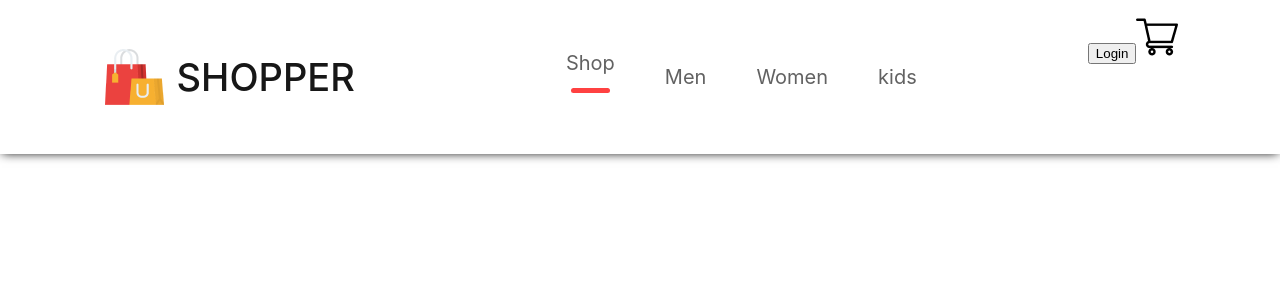
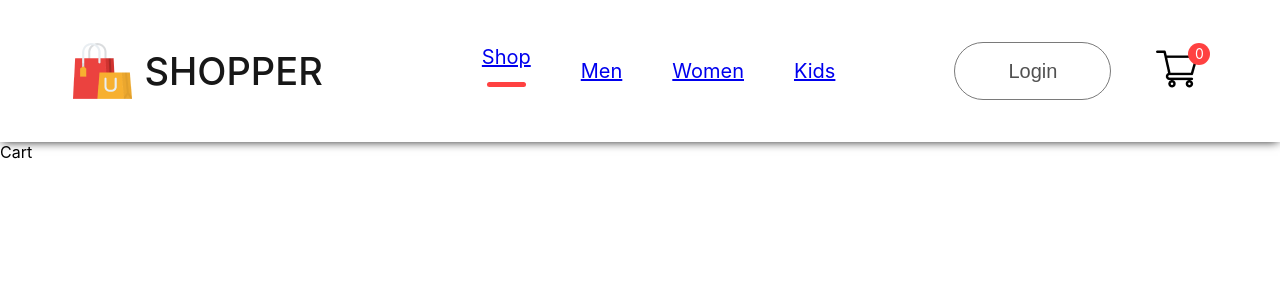
Before and after one commit to Teejay-deen/e-commerce-app, a React (Create React App) app: page /Cart in a window 1280 px wide. Shown: the top 300 px of the page. Built offline with nearby package versions, Linux system fonts and the light colour scheme.

Commit message:
adding Routes to App,jsx

```diff
--- a/package.json
+++ b/package.json
@@ -8,6 +8,7 @@
     "@testing-library/user-event": "^13.5.0",
     "react": "^18.2.0",
     "react-dom": "^18.2.0",
+    "react-router-dom": "^6.21.2",
     "react-scripts": "5.0.1",
     "web-vitals": "^2.1.4"
   },
--- a/src/App.js
+++ b/src/App.js
@@ -1,11 +1,29 @@
-
-import './App.css';
-import Navbar from './Components/Navbar/Navbar';
+import "./App.css";
+import Navbar from "./Components/Navbar/Navbar";
+import { BrowserRouter, Routes, Route } from "react-router-dom";
+import Shop from "./Pages/Shop";
+import ShopCategory from "./Pages/ShopCategory";
+import Product from "./Pages/Product";
+import Cart from "./Pages/Cart";
+import LoginSignup from "./Pages/LoginSignup";
 
 function App() {
   return (
     <div>
-      <Navbar />
+      <BrowserRouter>
+        <Navbar />
+        <Routes>
+          <Route path="/" element={<Shop />} />
+          <Route path="/mens" element={<ShopCategory category="men" />} />
+          <Route path="/women" element={<ShopCategory category="women" />} />
+          <Route path="/kids" element={<ShopCategory category="kids"/>} />
+          <Route path="/product" element={<Product />}>
+            <Route path=":productId" element={<Product />} />
+          </Route>
+          <Route path="/Cart" element={<Cart />} />
+          <Route path="/Login" element={<LoginSignup />} />
+        </Routes>
+      </BrowserRouter>
     </div>
   );
 }
--- a/src/Components/Navbar/Navbar.css
+++ b/src/Components/Navbar/Navbar.css
@@ -1,7 +1,7 @@
 .navbar{
     display: flex;
     justify-content: space-around;
-    padding: 16px;
+    padding: 10px;
     box-shadow: 0 1px 10px -2px black;
 }
 
@@ -46,5 +46,38 @@
 }
 
 .nav-login-cart{
+    display: flex;
+    align-items: center;
+    gap: 45px;
+}
 
+.nav-login-cart button{
+    width: 157px;
+    height: 58px;
+    border-radius: 75px;
+    color: #515151;
+    outline: none;
+    border: 1px solid #7a7a7a;
+    font-size: 20px;
+    font-weight: 500;
+    background: #fff;
+    cursor: pointer;
 }
+
+.nav-login-cart button:active{
+    background-color: #ff4141;
+}
+
+.nav-cart-count{
+    width: 22px;
+    height: 22px;
+    display: flex;
+    justify-content: center;
+    align-items: center;
+    margin-top: -35px;
+    margin-left: -55px;
+    border-radius: 11px;
+    font-size: 14px;
+    background-color: #ff4141;
+    color: #fff;
+}
--- a/src/Components/Navbar/Navbar.jsx
+++ b/src/Components/Navbar/Navbar.jsx
@@ -1,9 +1,12 @@
-import React from "react";
+import React, { useState } from "react";
 import "./Navbar.css";
 import logo from "../Assets/logo.png";
 import cart_icon from "../Assets/cart_icon.png";
+import { Link } from "react-router-dom";
 
 const Navbar = () => {
+
+    const [menu, setMenu] =useState("shop")
   return (
     <div className="navbar">
       <div className="nav-logo">
@@ -11,14 +14,15 @@ const Navbar = () => {
         <p>SHOPPER</p>
       </div>
       <ul className="nav-menu">
-        <li>Shop <hr/></li>
-        <li>Men</li>
-        <li>Women</li>
-        <li>kids</li>
+        <li onClick={()=>{setMenu("shop")}}><Link to="/">Shop</Link> {menu==="shop"? <hr/>:null}</li>
+        <li onClick={()=>{setMenu("men")}}> <Link to="/men">Men</Link>  {menu==="men"? <hr/>:null} </li>
+        <li onClick={()=>{setMenu("women")}}><Link to="/women">Women</Link> {menu==="women"? <hr/>:null}</li>
+        <li onClick={()=>{setMenu("kids")}}><Link to="/kids">Kids</Link>{menu==="kids"? <hr/>:null}</li>
       </ul>
       <div className="nav-login-cart">
-        <button>Login</button>
-        <img src={cart_icon} alt="" />
+        <Link to="/Login"><button>Login</button></Link>
+        <Link to="/cart"><img src={cart_icon} alt="" /></Link>
+        <div className="nav-cart-count">0</div>
       </div>
     </div>
   );
--- /dev/null
+++ b/src/Pages/Cart.jsx
@@ -0,0 +1,9 @@
+import React from 'react'
+
+const Cart = () => {
+  return (
+    <div>Cart</div>
+  )
+}
+
+export default Cart
--- /dev/null
+++ b/src/Pages/LoginSignup.jsx
@@ -0,0 +1,9 @@
+import React from 'react'
+
+const LoginSignup = () => {
+  return (
+    <div>LoginSignup</div>
+  )
+}
+
+export default LoginSignup
--- /dev/null
+++ b/src/Pages/Product.jsx
@@ -0,0 +1,9 @@
+import React from 'react'
+
+const Product = () => {
+  return (
+    <div>Product</div>
+  )
+}
+
+export default Product
--- /dev/null
+++ b/src/Pages/Shop.jsx
@@ -0,0 +1,9 @@
+import React from 'react'
+
+const Shop = () => {
+  return (
+    <div>Shop</div>
+  )
+}
+
+export default Shop
--- /dev/null
+++ b/src/Pages/ShopCategory.jsx
@@ -0,0 +1,9 @@
+import React from 'react'
+
+const ShopCategory = () => {
+  return (
+    <div>ShopCategory</div>
+  )
+}
+
+export default ShopCategory
```
Also changed, not shown: 1 other file (tests, documents, lock files or other folders).
